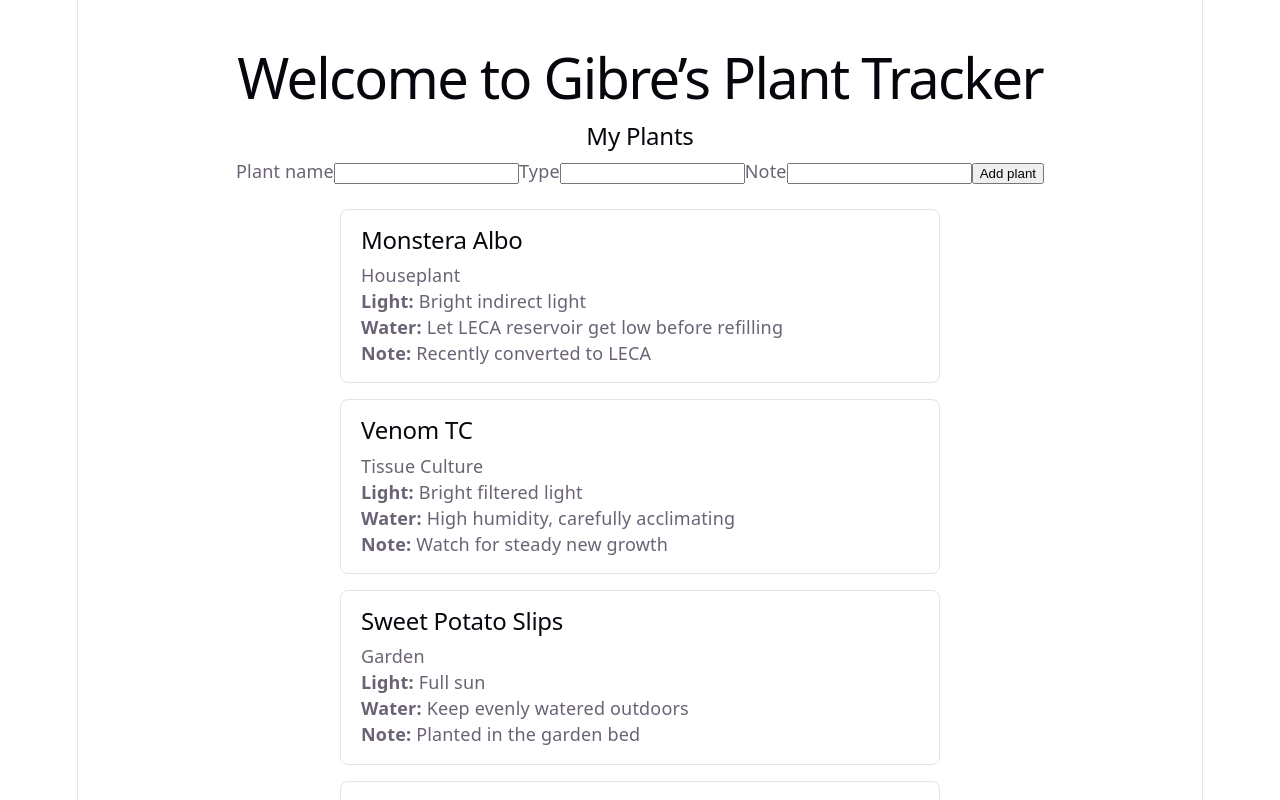
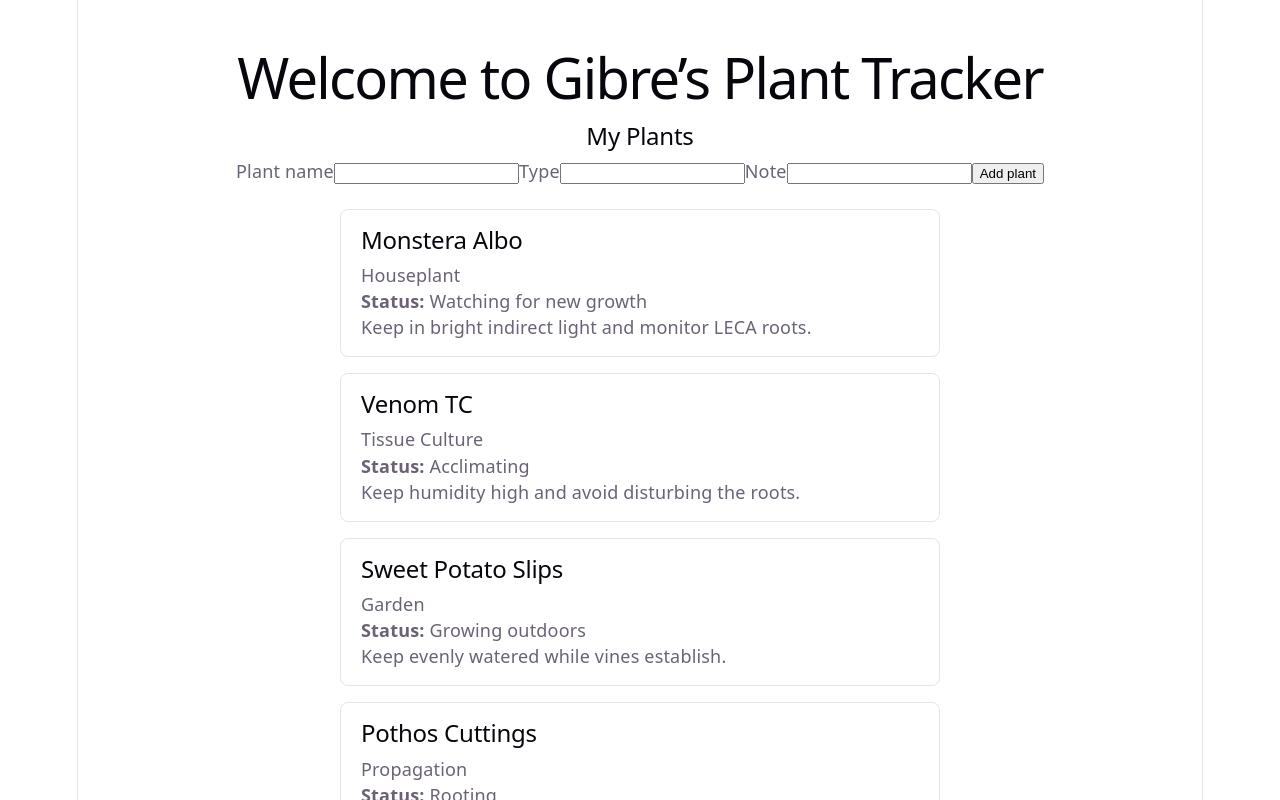
Before and after one commit to dc4622ne/plant-inventory, a React (Vite) app: page / in a window 1280 px wide. Shown: the top 800 px of the page. Built offline with nearby package versions, Linux system fonts and the light colour scheme.

Commit message:
Add plant care notes

```diff
--- a/src/App.jsx
+++ b/src/App.jsx
@@ -5,30 +5,26 @@ const initialPlants = [
   {
     name: 'Monstera Albo',
     type: 'Houseplant',
-    light: 'Bright indirect light',
-    water: 'Let LECA reservoir get low before refilling',
-    note: 'Recently converted to LECA',
+    status: 'Watching for new growth',
+    careNote: 'Keep in bright indirect light and monitor LECA roots.',
   },
   {
     name: 'Venom TC',
     type: 'Tissue Culture',
-    light: 'Bright filtered light',
-    water: 'High humidity, carefully acclimating',
-    note: 'Watch for steady new growth',
+    status: 'Acclimating',
+    careNote: 'Keep humidity high and avoid disturbing the roots.',
   },
   {
     name: 'Sweet Potato Slips',
     type: 'Garden',
-    light: 'Full sun',
-    water: 'Keep evenly watered outdoors',
-    note: 'Planted in the garden bed',
+    status: 'Growing outdoors',
+    careNote: 'Keep evenly watered while vines establish.',
   },
   {
     name: 'Pothos Cuttings',
     type: 'Propagation',
-    light: 'Low to bright indirect light',
-    water: 'Keep roots moist while establishing',
-    note: 'Rooted cuttings from propagation',
+    status: 'Rooting',
+    careNote: 'Change water regularly and pot up once roots are strong.',
   },
 ];
 
@@ -46,9 +42,8 @@ function App() {
       {
         name,
         type,
-        light: 'Not specified',
-        water: 'Not specified',
-        note,
+        status: 'New',
+        careNote: note,
       },
     ]);
     setName('');
@@ -97,9 +92,8 @@ function App() {
             <article className="plant-card" key={plant.name}>
               <h2>{plant.name}</h2>
               <p>{plant.type}</p>
-              <p><strong>Light:</strong> {plant.light}</p>
-              <p><strong>Water:</strong> {plant.water}</p>
-              <p><strong>Note:</strong> {plant.note}</p>
+              <p><strong>Status:</strong> {plant.status}</p>
+              <p>{plant.careNote}</p>
             </article>
           ))}
         </div>
```
